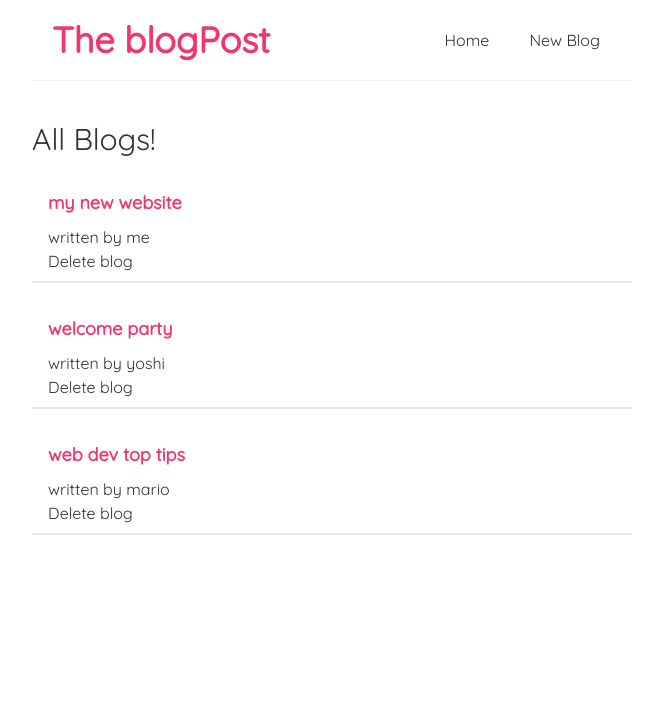
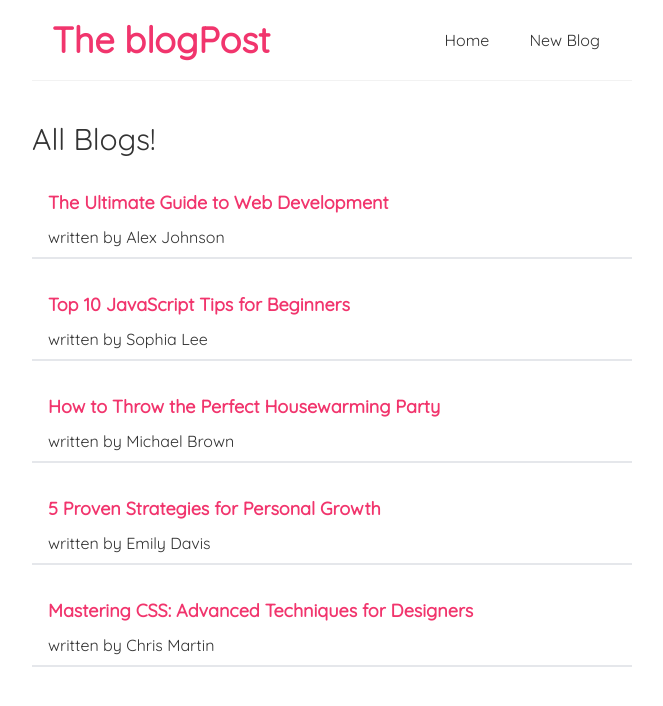
Before and after one commit to dhruv70441/blogPost, a React (Vite) app in the folder frontend/: page / in a window 1280 px wide. Shown: the top 706 px of the page, without its empty margins (308-971 px from the left). Built offline with nearby package versions, Linux system fonts and the light colour scheme; data requests are answered from the project's data file; a web font is replaced by a local one.

Commit message:
created useFetch hook to fetch data

```diff
--- a/frontend/package.json
+++ b/frontend/package.json
@@ -24,6 +24,7 @@
     "eslint-plugin-react-hooks": "^5.0.0",
     "eslint-plugin-react-refresh": "^0.4.16",
     "globals": "^15.14.0",
+    "json-server": "^1.0.0-beta.3",
     "postcss": "^8.4.49",
     "tailwindcss": "^3.4.17",
     "vite": "^6.0.5"
--- a/frontend/src/BlogList.jsx
+++ b/frontend/src/BlogList.jsx
@@ -1,4 +1,4 @@
-const BlogList = ({blogs, title, handleDelete}) => {
+const BlogList = ({blogs, title}) => {
     return (
         <div>
         <h2 className='text-3xl' text>{title}</h2>
@@ -6,7 +6,6 @@
                 <div key={blog.id} className='py-2 px-4 my-6 mx-0 border-b-2 border-[#fafafa]-800 hover:shadow-md hover:shadow-[#ccc]'>
                     <h2 className='text-lg font-bold text-[#f1356d] mb-2'>{blog.title}</h2>
                     <p>written by {blog.author}</p>
-                    <button onClick={() => handleDelete(blog.id)}>Delete blog</button>
                 </div>
             ))}
         </div>
--- a/frontend/src/Home.jsx
+++ b/frontend/src/Home.jsx
@@ -1,22 +1,20 @@
-import React, { useState } from 'react';
+import React, { useEffect, useState } from 'react';
 import BlogList from './BlogList';
+import useFetch from './useFetch';
 
 
 const Home = () => {
-  const [blogs, setBlogs] = useState([
-    {title:'my new website', body:'Lorem ipsum dolor sit amet.', author:'me', id:1},
-    {title:'welcome party', body:'Lorem ipsum dolor sit amet.', author:'yoshi', id:2},
-    {title:'web dev top tips', body:'Lorem ipsum dolor sit amet.', author:'mario', id:3}
-  ])
 
-  const handleDelete = (id) => {
-    const newBlogs = blogs.filter((blog) => (blog.id !== id));
-    setBlogs(newBlogs);
-  }
+  const { data: blogs, isPending, error } = useFetch('http://localhost:8000/blogs')
+
+
+
 
   return (
     <div>
-      <BlogList blogs={blogs} title="All Blogs!" handleDelete={handleDelete}/>
+      {error && <div>{error}</div>}
+      {isPending && <div>Loading...</div>}
+      {blogs && <BlogList blogs={blogs} title='All Blogs!' />}
     </div>
   )
 }
--- /dev/null
+++ b/frontend/src/useFetch.js
@@ -0,0 +1,30 @@
+import { useState, useEffect }from 'react'
+
+const useFetch = (url) => {
+    const [data, setData] = useState(null);
+    const [isPending, setIsPending] = useState(true);
+    const [error, setError] = useState(null);
+
+    useEffect(() => {
+        fetch(url)
+        .then(res => {
+          if(!res.ok){
+            throw Error('could not fatch the data for that resource');
+          }
+          return res.json();
+        })
+        .then(data => {
+          setData(data);
+          setIsPending(false)
+          setError(null)
+        })
+        .catch(err => {
+          setIsPending(false)
+          setError(err.message)
+        })
+      },[url])
+
+      return { data, isPending, error }
+}
+
+export default useFetch
```
Also changed, not shown: 1 other file (tests, documents, lock files or other folders).
